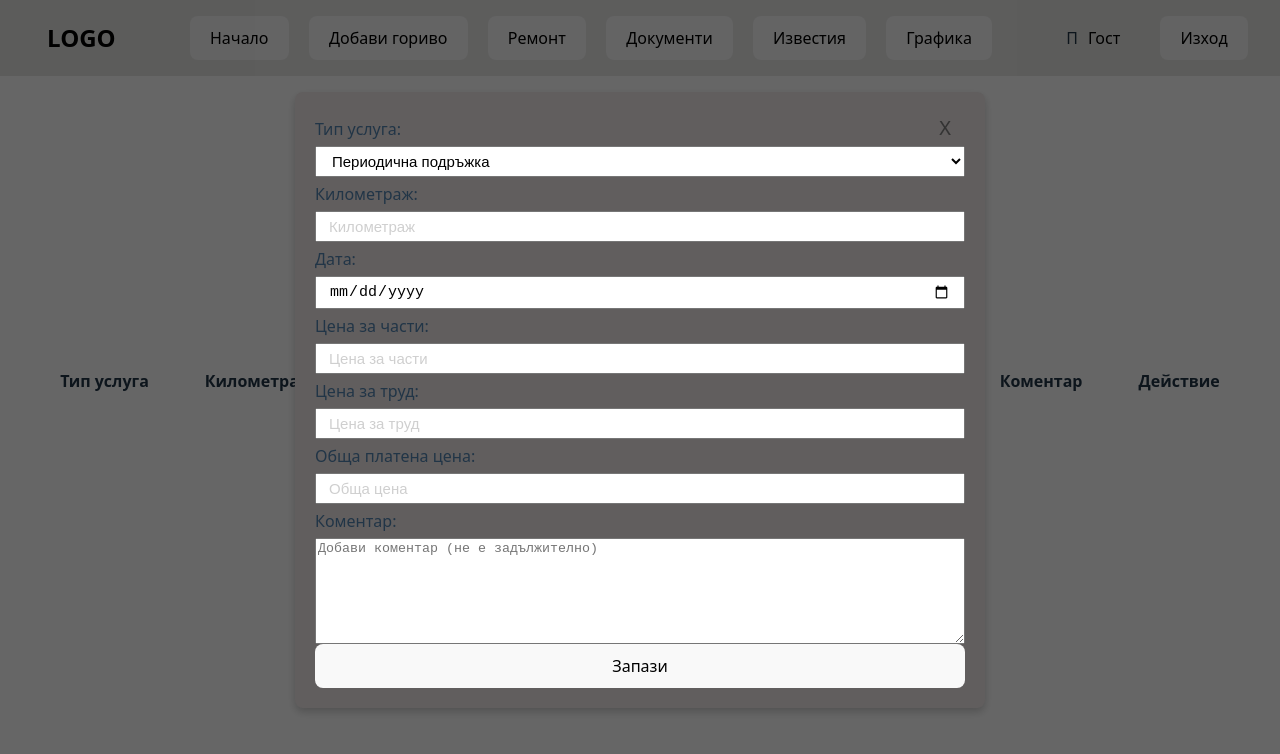
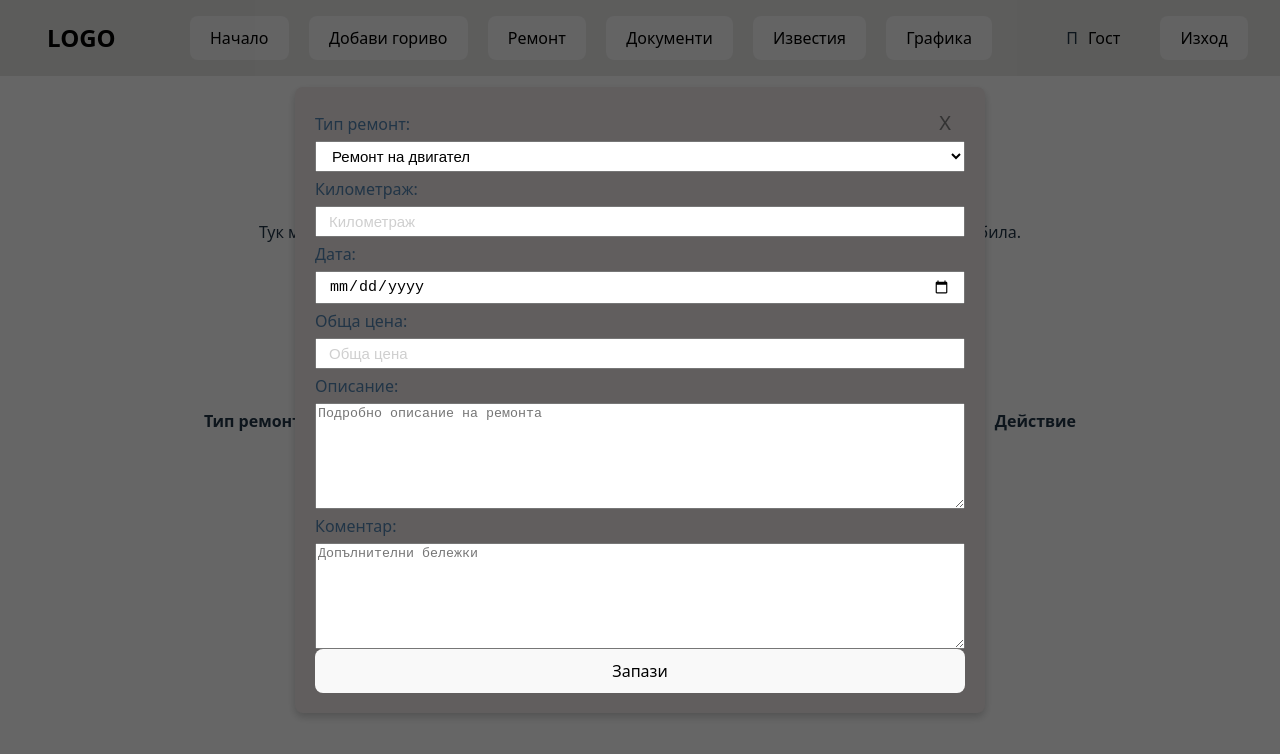
Before and after one commit to djsookz/car-notes, a React (Vite) app: page /repair in a window 1280 px wide. Both pictures are taken after a click on the button "Добави нов ремонт". Shown: the top 754 px of the page. Built offline with nearby package versions, Linux system fonts and the light colour scheme.

Commit message:
add function for date

```diff
--- a/src/pages/RepairPage.tsx
+++ b/src/pages/RepairPage.tsx
@@ -1,6 +1,5 @@
 import React, { useState, useEffect } from "react";
 import Navigation from "../components/Navigation";
-import "./FuelPage.css";
 import {
   db,
   collection,
@@ -12,62 +11,49 @@ import {
   where,
 } from "../firebase/config";
 import { getAuth } from "firebase/auth";
+import "./FuelPage.css";
+import { useMileage } from "../utils/MileageContext";
+import { validateMileage } from "../utils/validations";
 
-interface repairEntry {
+interface RepairEntry {
   id?: string;
-  serviceName: string;
+  repairType: string;
+  description: string;
   mileage: string;
   date: string;
-  parts: string;
-  labour: string;
   totalPrice: string;
   comment: string;
 }
 
-const FuelPage = () => {
-  const [parts, setParts] = useState<string>("");
-  const [labour, setLabour] = useState<string>("");
+const RepairPage = () => {
   const [totalPrice, setTotalPrice] = useState<string>("");
-  const [serviceName, setServiceName] = useState<string>("Периодична подръжка");
+  const [repairType, setRepairType] = useState<string>("Ремонт на двигател");
+  const [description, setDescription] = useState<string>("");
   const [mileage, setMileage] = useState<string>("");
   const [date, setDate] = useState<string>("");
   const [comment, setComment] = useState<string>("");
   const [errorMessage, setErrorMessage] = useState<string>("");
-  const [repairEntries, setRepairEntries] = useState<repairEntry[]>([]);
-  const [isModalVisible, setIsModalVisible] = useState<boolean>(false); // Състояние за видимост на модалния прозорец
+  const [repairEntries, setRepairEntries] = useState<RepairEntry[]>([]);
+  const [isModalVisible, setIsModalVisible] = useState<boolean>(false);
+  const { allEntries, refreshData } = useMileage();
 
-  const calculateTotalPrice = (price: number, labour: number) => {
-    return (price + labour).toFixed(2);
-  };
-
-  useEffect(() => {
-    if (parts && labour) {
-      const price = parseFloat(parts) || 0;
-      const liter = parseFloat(labour) || 0;
-      setTotalPrice(calculateTotalPrice(price, liter));
-    }
-  }, [parts, labour]);
-
-  // Зареждаме данни от Firebase
   useEffect(() => {
     const fetchRepairEntries = async () => {
       const auth = getAuth();
       const user = auth.currentUser;
 
-      if (!user) return; // Ако няма влязъл потребител, не зареждай данни
+      if (!user) return;
 
-      // Извършваме заявка, която филтрира по uid на текущия потребител
       const querySnapshot = await getDocs(
         query(collection(db, "repairRecords"), where("uid", "==", user.uid))
       );
 
-      const entries: repairEntry[] = [];
+      const entries: RepairEntry[] = [];
       querySnapshot.forEach((doc) => {
-        entries.push({ ...doc.data(), id: doc.id } as repairEntry);
+        entries.push({ ...doc.data(), id: doc.id } as RepairEntry);
       });
 
-      // Сортираме по дата (най-старите първи)
-      const sortedEntries = entries.sort((a: repairEntry, b: repairEntry) => {
+      const sortedEntries = entries.sort((a: RepairEntry, b: RepairEntry) => {
         return new Date(a.date).getTime() - new Date(b.date).getTime();
       });
       setRepairEntries(sortedEntries);
@@ -78,7 +64,29 @@ const FuelPage = () => {
 
   const handleFormSubmit = async (e: React.FormEvent) => {
     e.preventDefault();
-    const auth = getAuth(); // Вземаме текущия потребител
+
+    if (!totalPrice || !repairType || !mileage || !date) {
+      setErrorMessage("Моля, попълнете всички полета!");
+      return;
+    }
+
+    const currentDate = new Date();
+    const inputDate = new Date(date);
+    const inputMileage = parseFloat(mileage);
+
+    const validationError = validateMileage(
+      inputMileage,
+      inputDate,
+      allEntries,
+      currentDate
+    );
+
+    if (validationError) {
+      setErrorMessage(validationError);
+      return;
+    }
+
+    const auth = getAuth();
     const user = auth.currentUser;
 
     if (!user) {
@@ -86,42 +94,35 @@ const FuelPage = () => {
       return;
     }
 
-    if (!parts || !labour || !totalPrice || !serviceName || !mileage || !date) {
-      setErrorMessage("Моля, попълнете всички полета!");
-      return;
-    }
-
-    const newrepairEntry: repairEntry = {
+    const newRepairEntry: RepairEntry = {
       totalPrice,
-      serviceName,
-      parts,
-      labour,
+      repairType,
+      description,
       mileage,
       date,
       comment,
     };
 
     try {
-      // Добавяме UID на потребителя
       await addDoc(collection(db, "repairRecords"), {
-        ...newrepairEntry,
-        uid: user.uid, // Добавяме UID на потребителя
+        ...newRepairEntry,
+        uid: user.uid,
       });
-      setRepairEntries([newrepairEntry, ...repairEntries]);
+
+      await refreshData();
+      setRepairEntries([newRepairEntry, ...repairEntries]);
       setErrorMessage("");
     } catch (e) {
       console.error("Error adding document: ", e);
     }
 
-    // Reset the form fields
-    setParts("");
-    setLabour("");
     setTotalPrice("");
-    setServiceName("Бензин");
+    setRepairType("Ремонт на двигател");
+    setDescription("");
     setMileage("");
     setDate("");
     setComment("");
-    setIsModalVisible(false); // Скриваме модала след като добавим данни
+    setIsModalVisible(false);
   };
 
   const handleDeleteEntry = async (id?: string) => {
@@ -146,61 +147,45 @@ const FuelPage = () => {
   };
 
   const toggleModalVisibility = () => {
-    setIsModalVisible(!isModalVisible); // Променяме видимостта на модала
+    setIsModalVisible(!isModalVisible);
   };
 
   return (
     <div className="fuel-container">
       <Navigation />
-      <h1>Добави Ремонт</h1>
-
-      <button onClick={toggleModalVisibility} className="add-fuel-button">
+      <div>
+        <h1>Ремонти</h1>
+        <p>
+          Тук можеш да запишеш всички извършени ремонти и технически интервенции
+          на автомобила.
+        </p>
+      </div>
+      <button onClick={toggleModalVisibility} className="add-document-button">
         {isModalVisible ? "Затвори формата" : "Добави нов ремонт"}
       </button>
 
       {isModalVisible && (
         <div className={`modal-overlay ${isModalVisible ? "show" : ""}`}>
-          {" "}
-          {/* Задният замъглен фон */}
           <div className={`modal-container ${isModalVisible ? "show" : ""}`}>
-            {" "}
-            {/* Модалният прозорец с формата */}
             <button onClick={toggleModalVisibility} className="close-button">
               X
-            </button>{" "}
-            {/* Бутон за затваряне */}
+            </button>
             <form onSubmit={handleFormSubmit}>
               {errorMessage && (
                 <div className="error-message" id="error-message">
                   {errorMessage}
                 </div>
               )}
-              <label>Тип услуга:</label>
+              <label>Тип ремонт:</label>
               <select
-                value={serviceName}
-                onChange={(e) => setServiceName(e.target.value)}
+                value={repairType}
+                onChange={(e) => setRepairType(e.target.value)}
               >
-                <option value="periodicalMaintenance">
-                  Периодична подръжка
-                </option>
-                <option value="Смяна на гуми">Смяна на гуми</option>
-                <option value="Смяна на масло и филтри">
-                  Смяна на масло и филтри
-                </option>
-                <option value="Смяна на въздушен филтър">
-                  Смяна на въздушен филтър
-                </option>
-                <option value="Смяна на климатичен филтър">
-                  Смяна на климатичен филтър
-                </option>
-                <option value="Смяна на накладки">Смяна на накладки</option>
-                <option value="Смяна на дискове и накладки">
-                  Смяна на дискове и накладки
-                </option>
-                <option value="Смяна на спирачна течност">
-                  Смяна на спирачна течност
-                </option>
-                <option value="Смяна на свещи">Смяна на свещи</option>
+                <option value="Ремонт на двигател">Ремонт на двигател</option>
+                <option value="Спирачна система">Спирачна система</option>
+                <option value="Сцепление">Сцепление</option>
+                <option value="Електрически системи">Електрически системи</option>
+                <option value="Други">Други</option>
               </select>
               <label>Километраж:</label>
               <input
@@ -215,37 +200,25 @@ const FuelPage = () => {
                 value={date}
                 onChange={(e) => setDate(e.target.value)}
               />
-
-              <label>Цена за части:</label>
-              <input
-                type="number"
-                value={parts}
-                onChange={(e) => setParts(e.target.value)}
-                placeholder="Цена за части"
-              />
-
-              <label>Цена за труд:</label>
-              <input
-                type="number"
-                value={labour}
-                onChange={(e) => setLabour(e.target.value)}
-                placeholder="Цена за труд"
-              />
-              <label>Обща платена цена:</label>
+              <label>Обща цена:</label>
               <input
                 type="number"
                 value={totalPrice}
                 onChange={(e) => setTotalPrice(e.target.value)}
                 placeholder="Обща цена"
               />
-
+              <label>Описание:</label>
+              <textarea
+                value={description}
+                onChange={(e) => setDescription(e.target.value)}
+                placeholder="Подробно описание на ремонта"
+              />
               <label>Коментар:</label>
               <textarea
                 value={comment}
                 onChange={(e) => setComment(e.target.value)}
-                placeholder="Добави коментар (не е задължително)"
+                placeholder="Допълнителни бележки"
               />
-
               <button type="submit">Запази</button>
             </form>
           </div>
@@ -257,12 +230,11 @@ const FuelPage = () => {
         <table>
           <thead>
             <tr>
-              <th>Тип услуга</th>
+              <th>Тип ремонт</th>
               <th>Километраж</th>
-              <th>Дата и час</th>
-              <th>Цена за части</th>
-              <th>Цена за труд</th>
-              <th>Обща цена</th>
+              <th>Дата</th>
+              <th>Цена</th>
+              <th>Описание</th>
               <th>Коментар</th>
               <th>Действие</th>
             </tr>
@@ -270,12 +242,11 @@ const FuelPage = () => {
           <tbody>
             {repairEntries.map((entry) => (
               <tr key={entry.id}>
-                <td>{entry.serviceName}</td>
+                <td>{entry.repairType}</td>
                 <td>{entry.mileage}</td>
                 <td>{entry.date}</td>
-                <td>{entry.parts}</td>
-                <td>{entry.labour}</td>
                 <td>{entry.totalPrice}</td>
+                <td>{entry.description}</td>
                 <td>{entry.comment}</td>
                 <td>
                   <button
@@ -304,4 +275,4 @@ const FuelPage = () => {
   );
 };
 
-export default FuelPage;
+export default RepairPage;
--- /dev/null
+++ b/src/utils/MileageContext.tsx
@@ -0,0 +1,45 @@
+import { createContext, useContext, useEffect, useState } from 'react';
+import { db } from '../firebase/config';
+import { collection, query, where, getDocs } from 'firebase/firestore';
+import { getAuth } from 'firebase/auth';
+
+const MileageContext = createContext<any>(null);
+
+export const MileageProvider = ({ children }: { children: React.ReactNode }) => {
+  const [highestMileage, setHighestMileage] = useState<number>(0);
+  const [allEntries, setAllEntries] = useState<any[]>([]);
+
+  const refreshData = async () => {
+    const auth = getAuth();
+    const user = auth.currentUser;
+
+    if (!user) return;
+
+const collections = ['fuelRecords', 'documentRecords', 'repairRecords'];
+    let entries: any[] = [];
+
+    for (const col of collections) {
+      const q = query(collection(db, col), where("uid", "==", user.uid));
+      const snapshot = await getDocs(q);
+      snapshot.forEach(doc => {
+        entries.push({ ...doc.data(), id: doc.id });
+      });
+    }
+
+    setAllEntries(entries);
+    const maxMileage = Math.max(...entries.map(entry => parseFloat(entry.mileage)));
+    setHighestMileage(isFinite(maxMileage) ? maxMileage : 0);
+  };
+
+  useEffect(() => {
+    refreshData();
+  }, []);
+
+  return (
+    <MileageContext.Provider value={{ highestMileage, allEntries, refreshData, setHighestMileage }}>
+      {children}
+    </MileageContext.Provider>
+  );
+};
+
+export const useMileage = () => useContext(MileageContext);
--- /dev/null
+++ b/src/utils/validations.ts
@@ -0,0 +1,28 @@
+export const validateMileage = (
+    inputMileage: number,
+    inputDate: Date,
+    allEntries: any[],
+    currentDate: Date
+  ): string | null => {
+    if (inputDate > currentDate) {
+      return "Не може да се добавят стойности в бъдещето!";
+    }
+
+    const maxFutureMileage = allEntries
+      .filter((entry) => new Date(entry.date) >= inputDate)
+      .reduce((max, entry) => Math.max(max, parseFloat(entry.mileage)), 0);
+
+    if (inputDate >= currentDate && inputMileage < maxFutureMileage) {
+      return "Не можете да добавите по-малък километраж за тази дата или по-късно!";
+    }
+
+    const maxPastMileage = allEntries
+      .filter((entry) => new Date(entry.date) <= inputDate)
+      .reduce((max, entry) => Math.max(max, parseFloat(entry.mileage)), 0);
+
+    if (inputDate < currentDate && inputMileage < maxPastMileage) {
+      return "Не можете да добавите по-малък километраж за по-нова дата!";
+    }
+
+    return null;
+  };
```
Also changed, not shown: src/App.tsx (+5 -2 lines), src/pages/DocumentsPage.tsx (+25 -10 lines), src/pages/FuelPage.tsx (+32 -17 lines), src/utils/utils.ts (added, +54 -0 lines).
